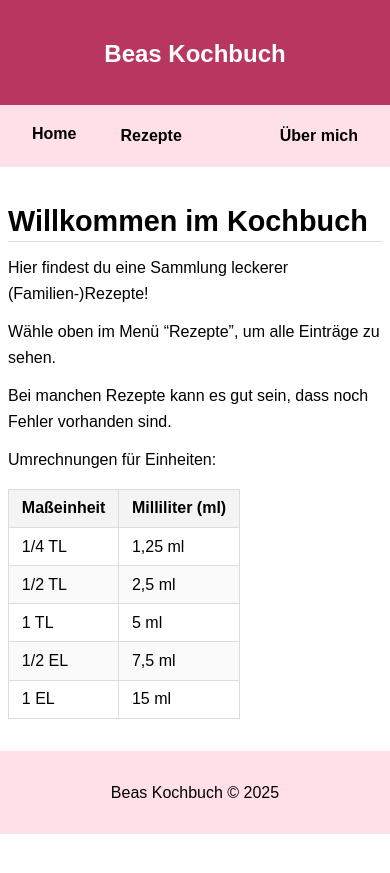
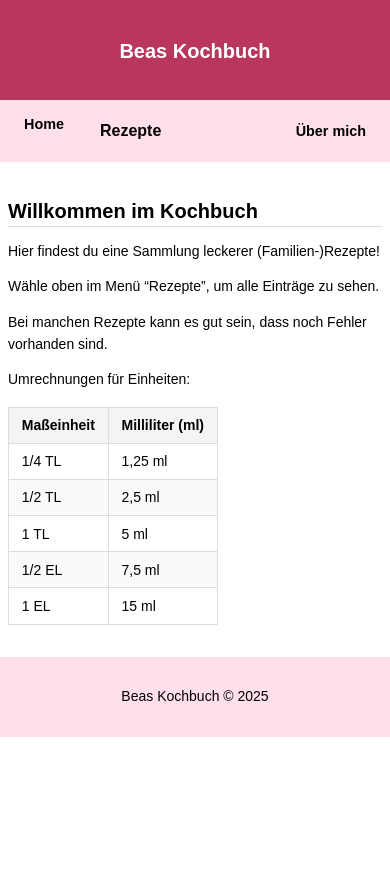
Before and after one commit to BeasKochbuch/BeasKochbuch.github.io, a Jekyll site: the page built from index.md, in a window 390 px wide. Shown: the top 873 px of the page. Built offline with Jekyll 4.4.1, drawn with Linux system fonts in a browser that asks for light colours.

Commit message:
Update css for small screens

```diff
--- a/static/css/main.css
+++ b/static/css/main.css
@@ -404,7 +404,8 @@ Responsive Anpassungen
     /* Tablet und kleinere Displays */
 
     /* Container wird einspaltig: keine Sidebar */
-    .container {
+    .container,
+    .section {
         display: block;
         padding: 0.5rem;
     }
@@ -431,7 +432,9 @@ Responsive Anpassungen
     }
 }
 
-/* @media (max-width: 500px) {
+@media (max-width: 500px) {
+    /* Kleine Smartphones */
+
     body {
         font-size: 14px;
     }
@@ -448,4 +451,8 @@ Responsive Anpassungen
     main h2 {
         font-size: 1.25rem;
     }
-} */
+
+    .sidenav {
+        display: none;
+    }
+}
```
